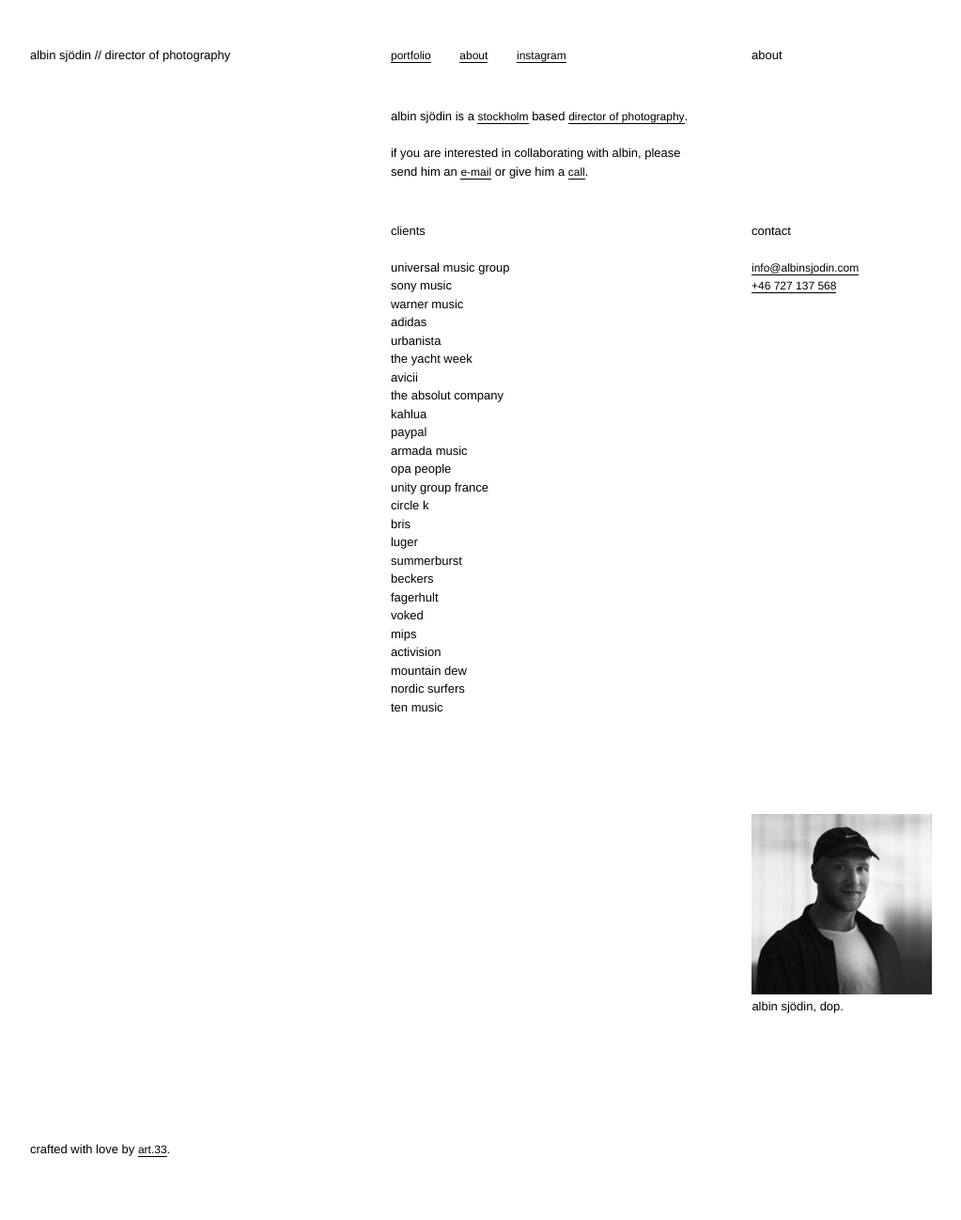
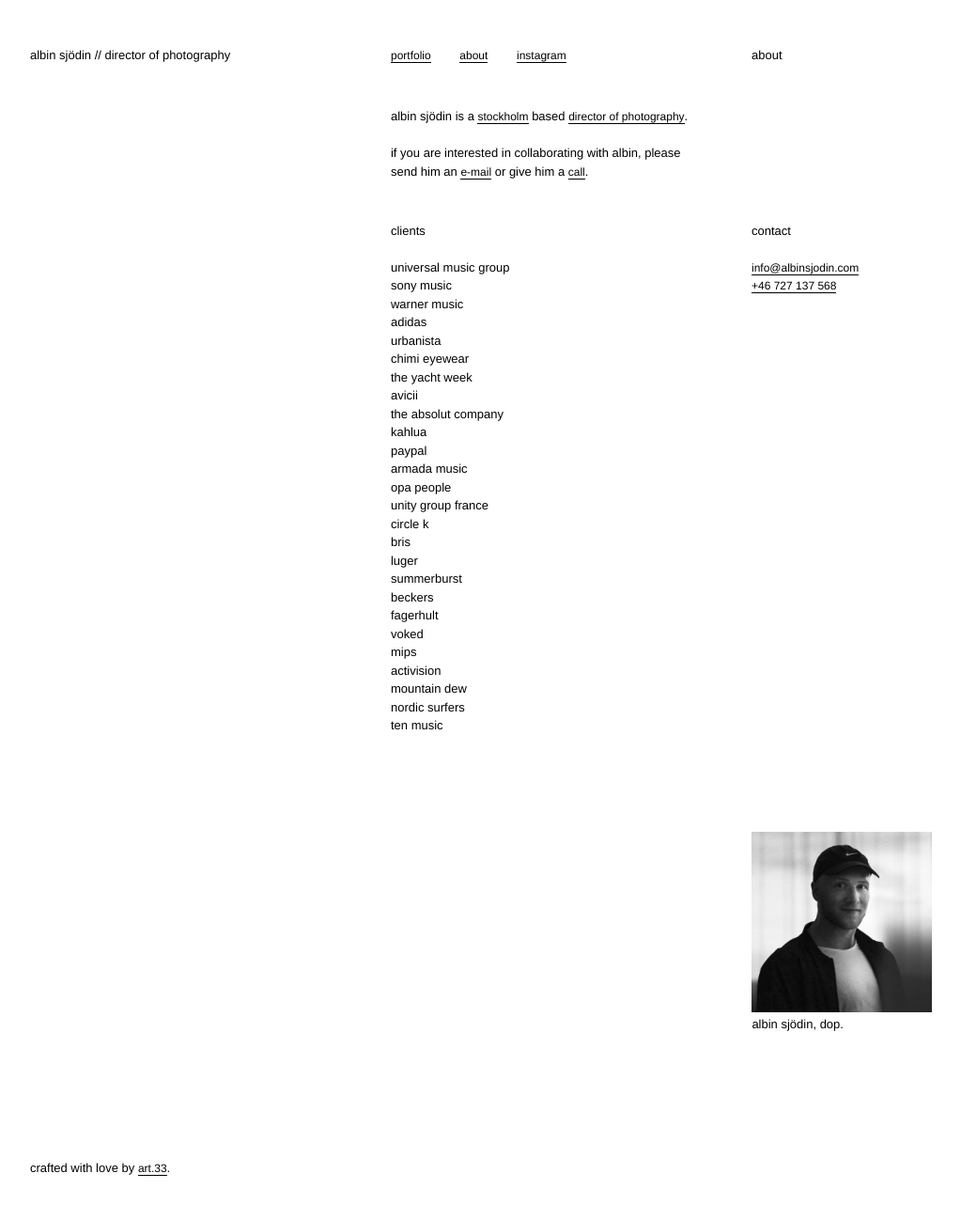
Before and after one commit to manspeterson/albin-site, a Jekyll site: the page built from about.md, in a window 1280 px wide. Shown: the whole page at 94% size, without its empty margins (32-1055 px from the left). Built offline with Jekyll 4.4.1, drawn with Linux system fonts in a browser that asks for light colours; nearby versions of some CDN libraries; some web fonts are replaced.

Commit message:
Update Pages “about”

```diff
--- a/about.md
+++ b/about.md
@@ -8,6 +8,7 @@
   - warner music
   - adidas
   - urbanista
+  - chimi eyewear
   - the yacht week
   - avicii
   - the absolut company
```
